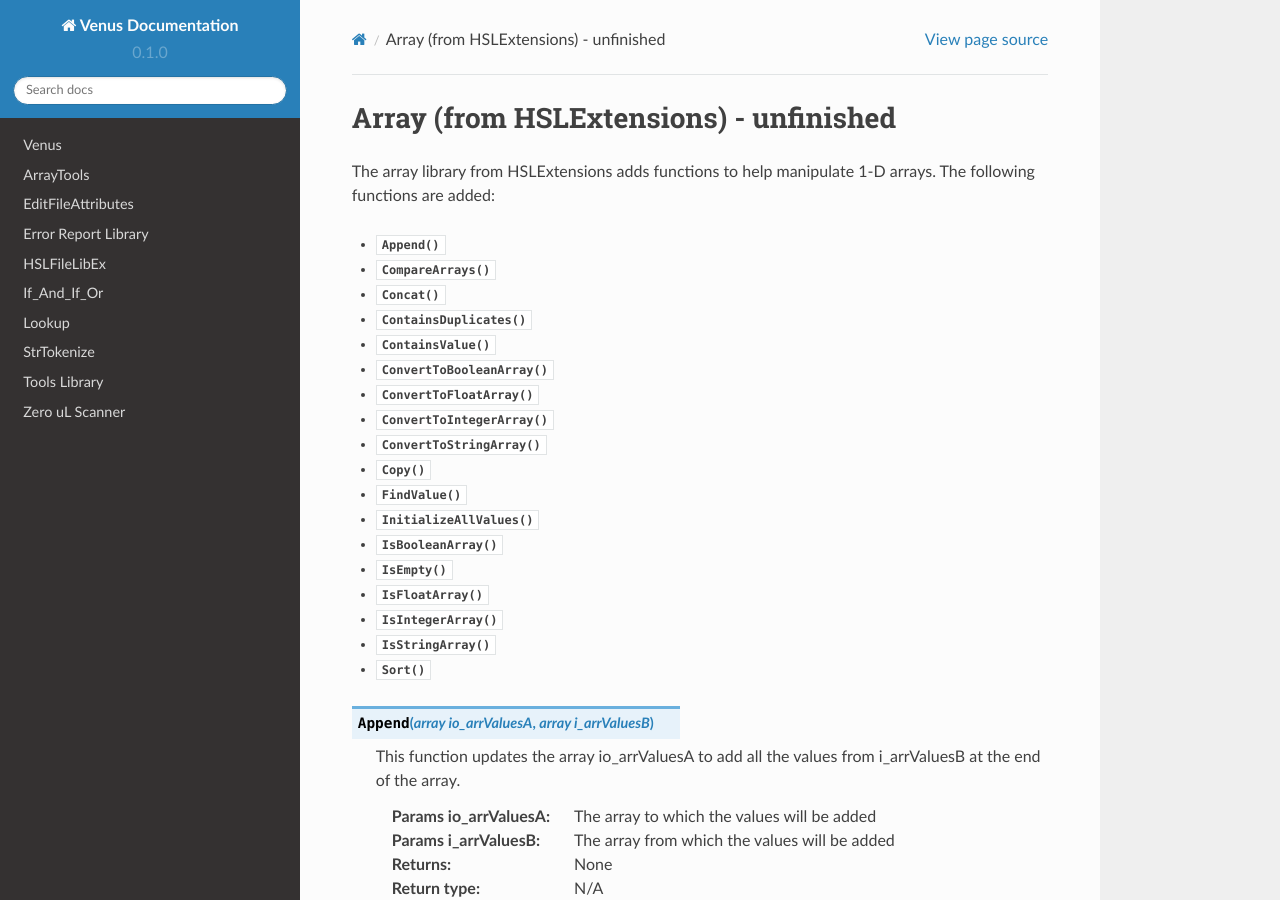
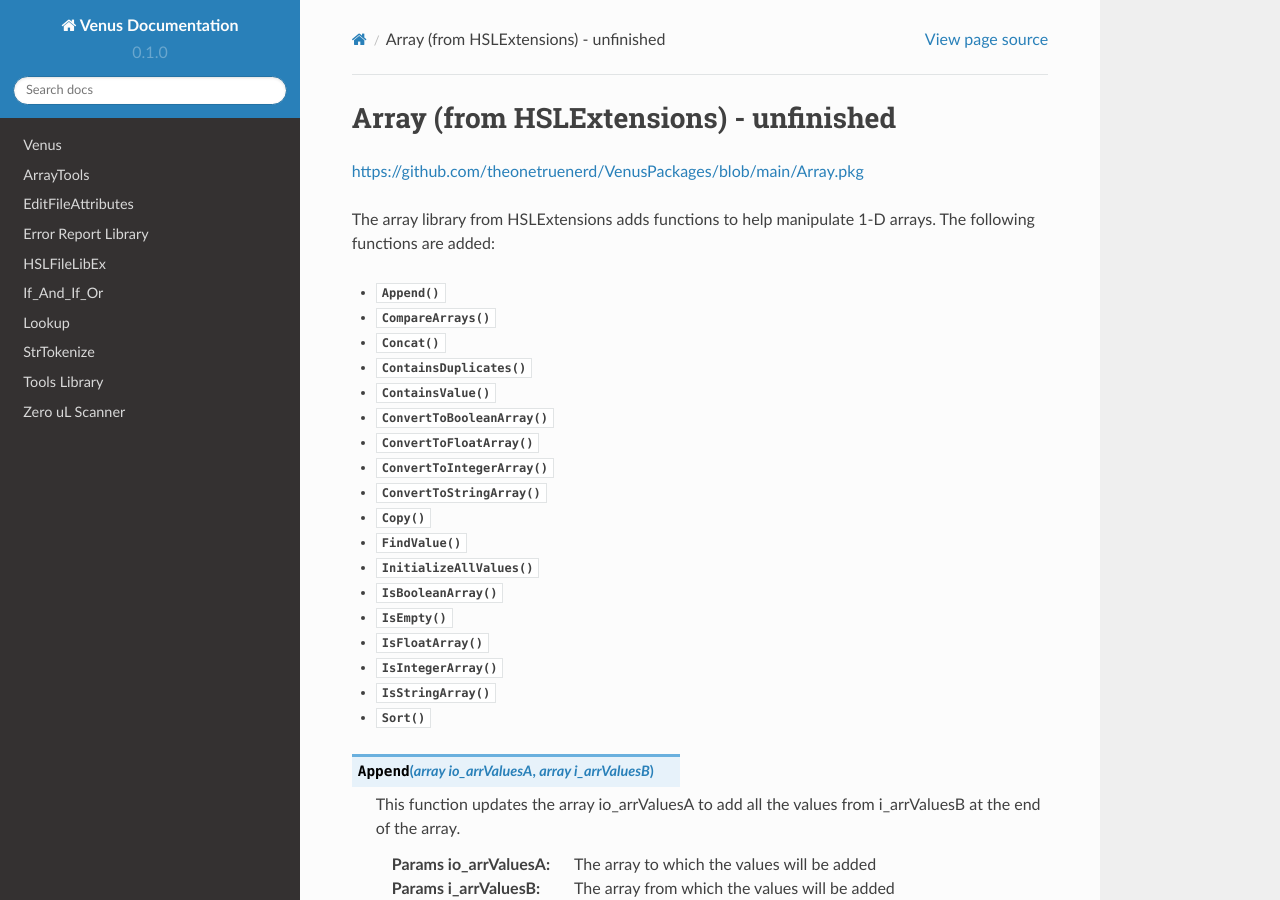
Before and after one commit to theonetruenerd/VenusLibraryDocumentation, a Sphinx documentation site: the page built from docs/source/Array.rst, in a window 1280 px wide and 900 px high. Built offline with Sphinx 7.4.7 and the Read the Docs theme 2.0.0, drawn with Linux system fonts in a browser that asks for light colours; some of the changed lines change nothing that is shown.

Commit message:
Update Array.rst

```diff
--- a/docs/source/Array.rst
+++ b/docs/source/Array.rst
@@ -1,5 +1,7 @@
 Array (from HSLExtensions) - unfinished
 =========================
+
+https://github.com/theonetruenerd/VenusPackages/blob/main/Array.pkg
 
 The array library from HSLExtensions adds functions to help manipulate 1-D arrays. The following functions are added:
 
```
